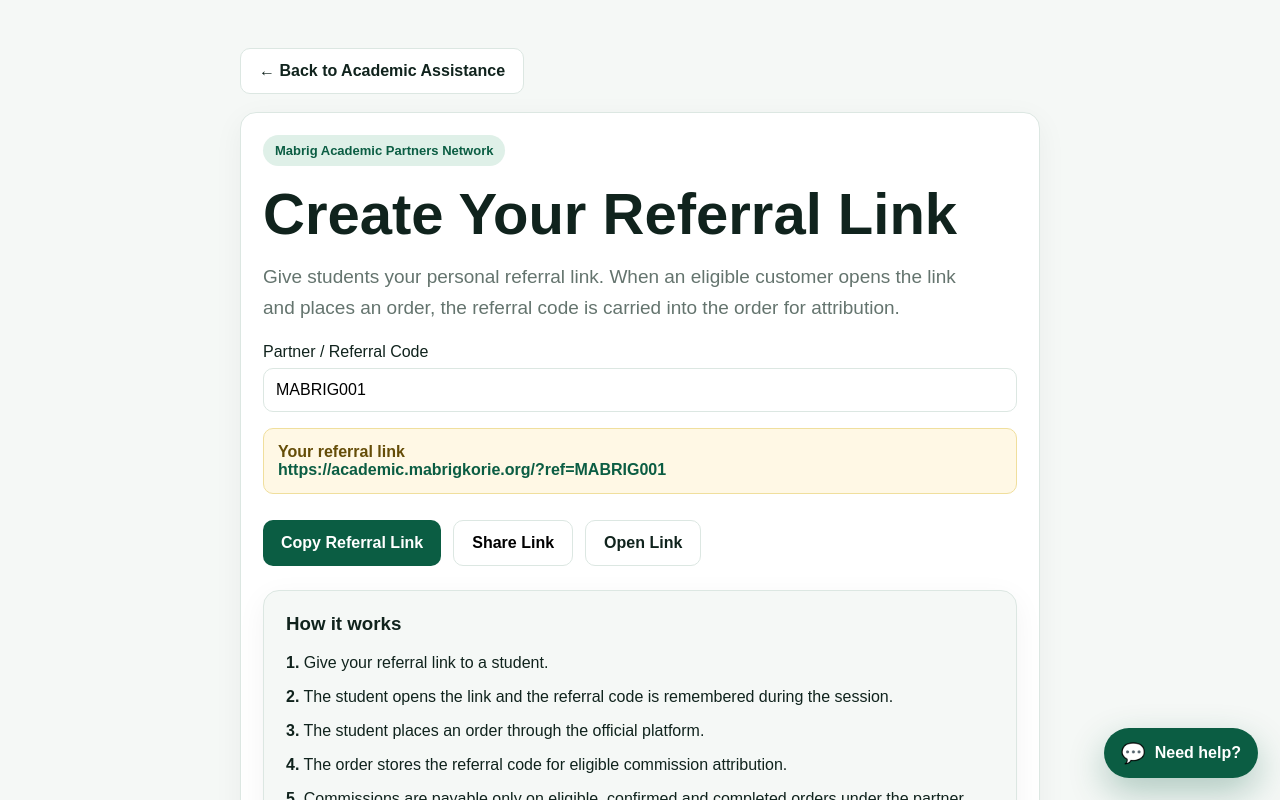
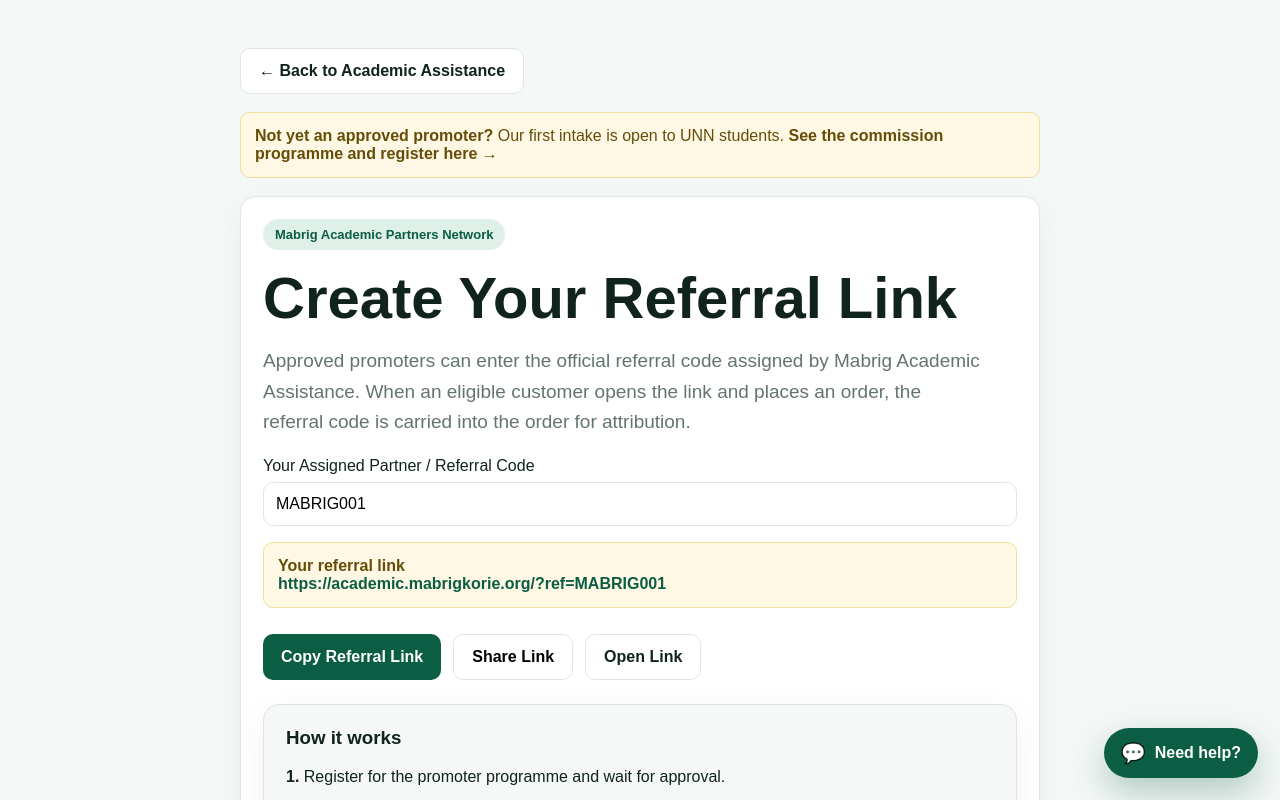
Before and after one commit to mabrig1/mabrig-academic-assistance, a Next.js app: page /partners in a window 1280 px wide. Shown: the top 800 px of the page. Built offline with nearby package versions, Linux system fonts and the light colour scheme.

Commit message:
Connect partner link tool to promoter recruitment flow

```diff
--- a/app/partners/page.tsx
+++ b/app/partners/page.tsx
@@ -29,12 +29,17 @@ export default function PartnersPage() {
 
   return <main className="section"><div className="container" style={{maxWidth:800}}>
     <a className="btn secondary" href="/">← Back to Academic Assistance</a>
+
+    <div className="notice" style={{marginTop:18}}>
+      <strong>Not yet an approved promoter?</strong> Our first intake is open to UNN students. <a href="/recruitment"><strong>See the commission programme and register here →</strong></a>
+    </div>
+
     <div className="card" style={{marginTop:18}}>
       <span className="badge">Mabrig Academic Partners Network</span>
       <h1 style={{fontSize:"clamp(34px,6vw,58px)"}}>Create Your Referral Link</h1>
-      <p className="lead">Give students your personal referral link. When an eligible customer opens the link and places an order, the referral code is carried into the order for attribution.</p>
+      <p className="lead">Approved promoters can enter the official referral code assigned by Mabrig Academic Assistance. When an eligible customer opens the link and places an order, the referral code is carried into the order for attribution.</p>
 
-      <label className="field" style={{marginTop:20}}><span>Partner / Referral Code</span><input value={code} onChange={e => setCode(e.target.value)} placeholder="e.g. MABRIG001" autoCapitalize="characters" /></label>
+      <label className="field" style={{marginTop:20}}><span>Your Assigned Partner / Referral Code</span><input value={code} onChange={e => setCode(e.target.value)} placeholder="e.g. UNN-ABC12345" autoCapitalize="characters" /></label>
 
       <div className="notice" style={{marginTop:16,wordBreak:"break-all"}}>
         <strong>Your referral link</strong><br />
@@ -49,15 +54,15 @@ export default function PartnersPage() {
 
       <div className="card" style={{marginTop:24,background:"#f5f8f6"}}>
         <h3>How it works</h3>
-        <p><strong>1.</strong> Give your referral link to a student.</p>
-        <p><strong>2.</strong> The student opens the link and the referral code is remembered during the session.</p>
-        <p><strong>3.</strong> The student places an order through the official platform.</p>
-        <p><strong>4.</strong> The order stores the referral code for eligible commission attribution.</p>
-        <p style={{marginBottom:0}}><strong>5.</strong> Commissions are payable only on eligible, confirmed and completed orders under the partner programme terms.</p>
+        <p><strong>1.</strong> Register for the promoter programme and wait for approval.</p>
+        <p><strong>2.</strong> Use only the official referral code assigned to you.</p>
+        <p><strong>3.</strong> Give your referral link to an interested student or client.</p>
+        <p><strong>4.</strong> The student opens the link and the referral code is remembered during the session.</p>
+        <p><strong>5.</strong> Eligible paid and completed orders are attributed to your code for commission.</p>
       </div>
 
       <div className="notice" style={{marginTop:16}}>
-        <strong>Important:</strong> Use only the referral code assigned to you by the Mabrig Academic Partners programme. Do not impersonate another partner or create misleading referral claims.
+        <strong>Important:</strong> Do not invent referral codes, impersonate another partner, misrepresent services, or make misleading commission claims. Commission applies only under the approved partner programme terms.
       </div>
     </div>
   </div></main>;
```
